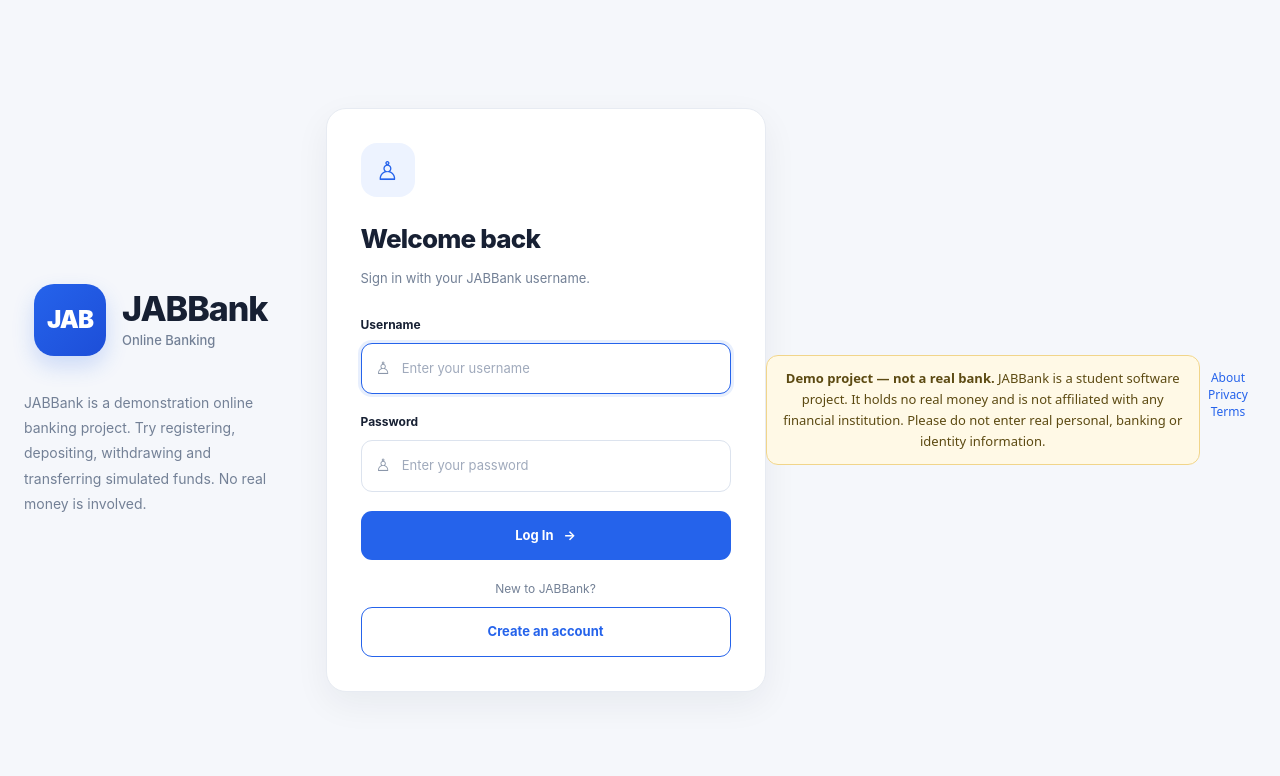
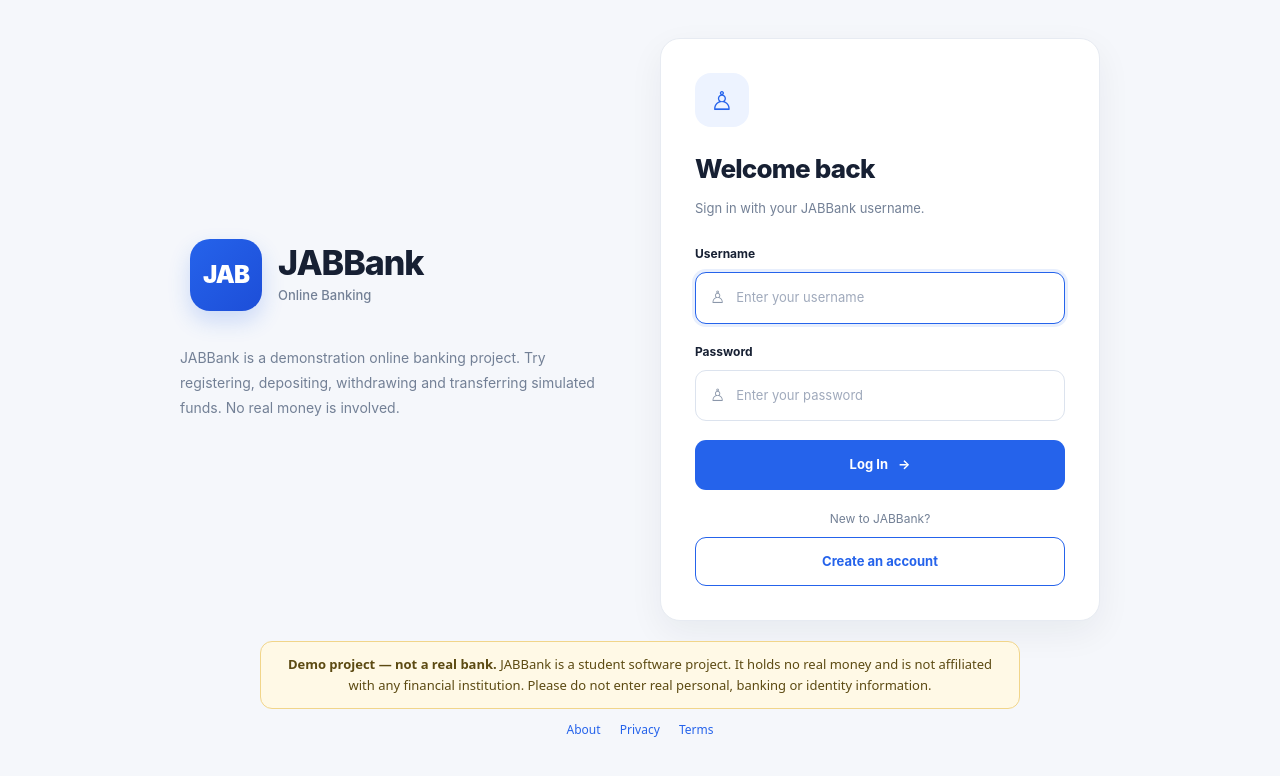
Before and after one commit to Scusss/Bank-System, a Flask app: page /login in a window 1280 px wide. Shown: the top 776 px of the page. Run offline with Flask 3, Linux system fonts and the light colour scheme; parts of the project's set-up code (start-up, migrations or seed data) failed here and were passed over.

Commit message:
Add files via upload

```diff
--- a/templates/login.html
+++ b/templates/login.html
@@ -14,6 +14,7 @@
 
 <body>
 
+<div class="page-shell" style="width:100%;display:flex;flex-direction:column;align-items:center;">
     <main class="page-container">
 
         <!-- Left Side: Bank Brand & Description -->
@@ -107,6 +108,7 @@
     </main>
 
     {% include '_demo_notice.html' %}
+    </div>
 
 </body>
 </html>
--- a/templates/register.html
+++ b/templates/register.html
@@ -14,6 +14,7 @@
 </head>
 <body>
 
+<div class="page-shell" style="width:100%;display:flex;flex-direction:column;align-items:center;">
     <main class="page-container">
 
         <a href="{{ url_for('auth.login') }}" class="brand">
@@ -140,6 +141,7 @@
     </main>
 
     {% include '_demo_notice.html' %}
+    </div>
 
 </body>
 </html>
```
